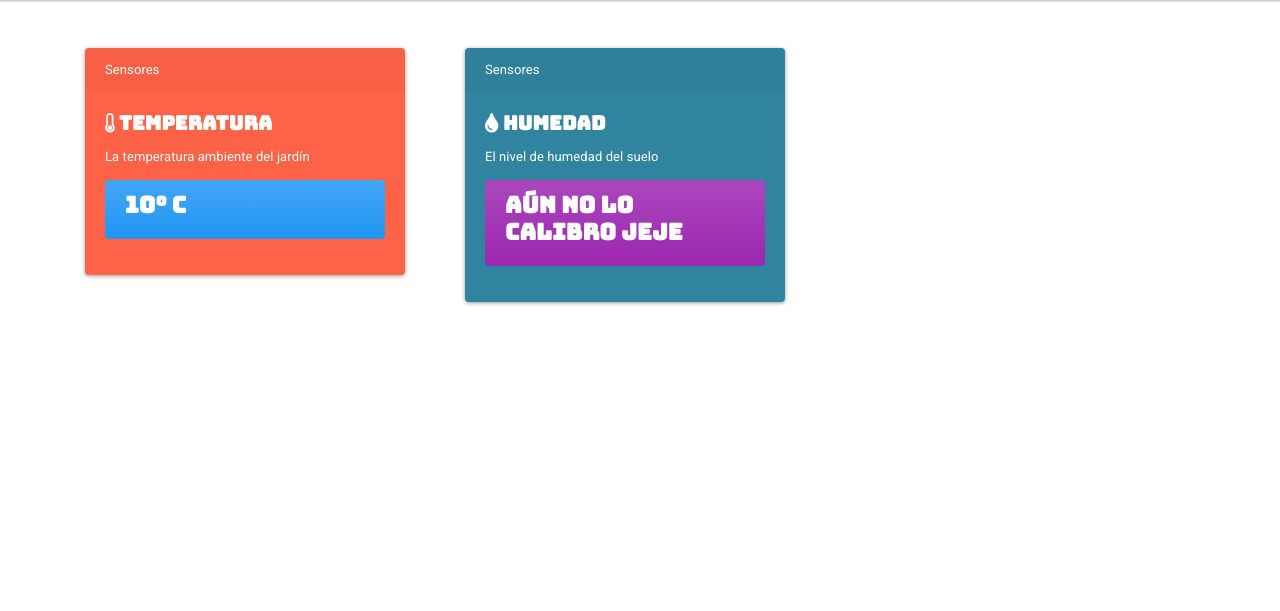
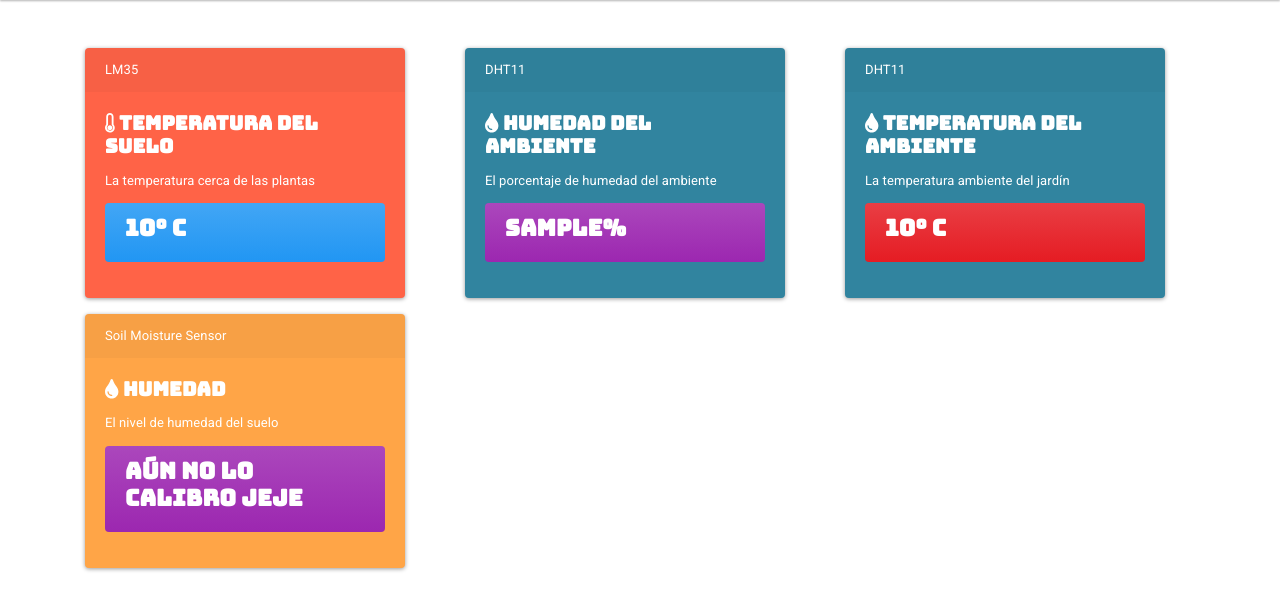
Before and after one commit to chrisRubiano/pi-garden, a Django app: template django_garden/garden/templates/sensors/all_sensors.html in a window 1280 px wide. Shown: the part 80-691 px from the top of the page. Run offline with Django 3.2, Linux system fonts and the light colour scheme; the template is opened without the code that fills it: most values are stand-ins (such as "Sample title", 1, 10 or a date in 2020); some libraries are stand-ins or nearby versions.

Commit message:
added new dht11 sensor data :palm_tree:

```diff
--- a/django_garden/garden/sensors/views.py
+++ b/django_garden/garden/sensors/views.py
@@ -30,8 +30,10 @@ def get_sensor_data():
 
 def all_sensors_view(request):
     context_dict = {}
-    data = get_sensor_data()
-    context_dict['temp'] = data
+    lm_temp, dh_humidity, dh_temp = get_sensor_data()
+    context_dict['lm_temp'] = lm_temp
+    context_dict['dh_humidity'] = dh_humidity
+    context_dict['dh_temp'] = dh_temp
     return render(request, 'sensors/all_sensors.html', context_dict)
 
 def data_view(request):
--- a/django_garden/garden/templates/sensors/all_sensors.html
+++ b/django_garden/garden/templates/sensors/all_sensors.html
@@ -4,13 +4,13 @@
 <div class="row mt-5">
     <div class="col-md-4">
         <div class="card text-white mb-3 bg-danger" style="max-width: 20rem;">
-            <div class="card-header">Sensores</div>
+            <div class="card-header">LM35</div>
             <div class="card-body">
-                <h4 class="card-title"><i class="fa fa-thermometer-empty"></i> Temperatura</h4>
-                <p class="card-text">La temperatura ambiente del jardín</p>
-                {% if temp %}
+                <h4 class="card-title"><i class="fa fa-thermometer-empty"></i> Temperatura del suelo</h4>
+                <p class="card-text">La temperatura cerca de las plantas</p>
+                {% if lm_temp %}
                     <div class="alert alert-primary">
-                        <h3 class="alert-heading">{{temp}}° C</h3>
+                        <h3 class="alert-heading">{{lm_temp}}° C</h3>
                     </div>
                 {% endif %}
             </div>
@@ -18,7 +18,35 @@
     </div>
     <div class="col-md-4">
         <div class="card text-white mb-3 bg-primary" style="max-width: 20rem;">
-            <div class="card-header">Sensores</div>
+            <div class="card-header">DHT11</div>
+            <div class="card-body">
+                <h4 class="card-title"><i class="fa fa-tint"></i> Humedad del ambiente</h4>
+                <p class="card-text">El porcentaje de humedad del ambiente</p>
+                {% if dh_humidity %}
+                    <div class="alert alert-info">
+                        <h3 class="alert-heading">{{dh_humidity}}%</h3>
+                    </div>
+                {% endif %}
+            </div>
+        </div>
+    </div>
+    <div class="col-md-4">
+        <div class="card text-white mb-3 bg-primary" style="max-width: 20rem;">
+            <div class="card-header">DHT11</div>
+            <div class="card-body">
+                <h4 class="card-title"><i class="fa fa-tint"></i> Temperatura del ambiente</h4>
+                <p class="card-text">La temperatura ambiente del jardín</p>
+                {% if dh_temp %}
+                    <div class="alert alert-danger">
+                        <h3 class="alert-heading">{{dh_temp}}° C</h3>
+                    </div>
+                {% endif %}
+            </div>
+        </div>
+    </div>
+    <div class="col-md-4">
+        <div class="card text-white mb-3 bg-warning" style="max-width: 20rem;">
+            <div class="card-header">Soil Moisture Sensor</div>
             <div class="card-body">
                 <h4 class="card-title"><i class="fa fa-tint"></i> Humedad</h4>
                 <p class="card-text">El nivel de humedad del suelo</p>
```
Also changed, not shown: 1 other file.
